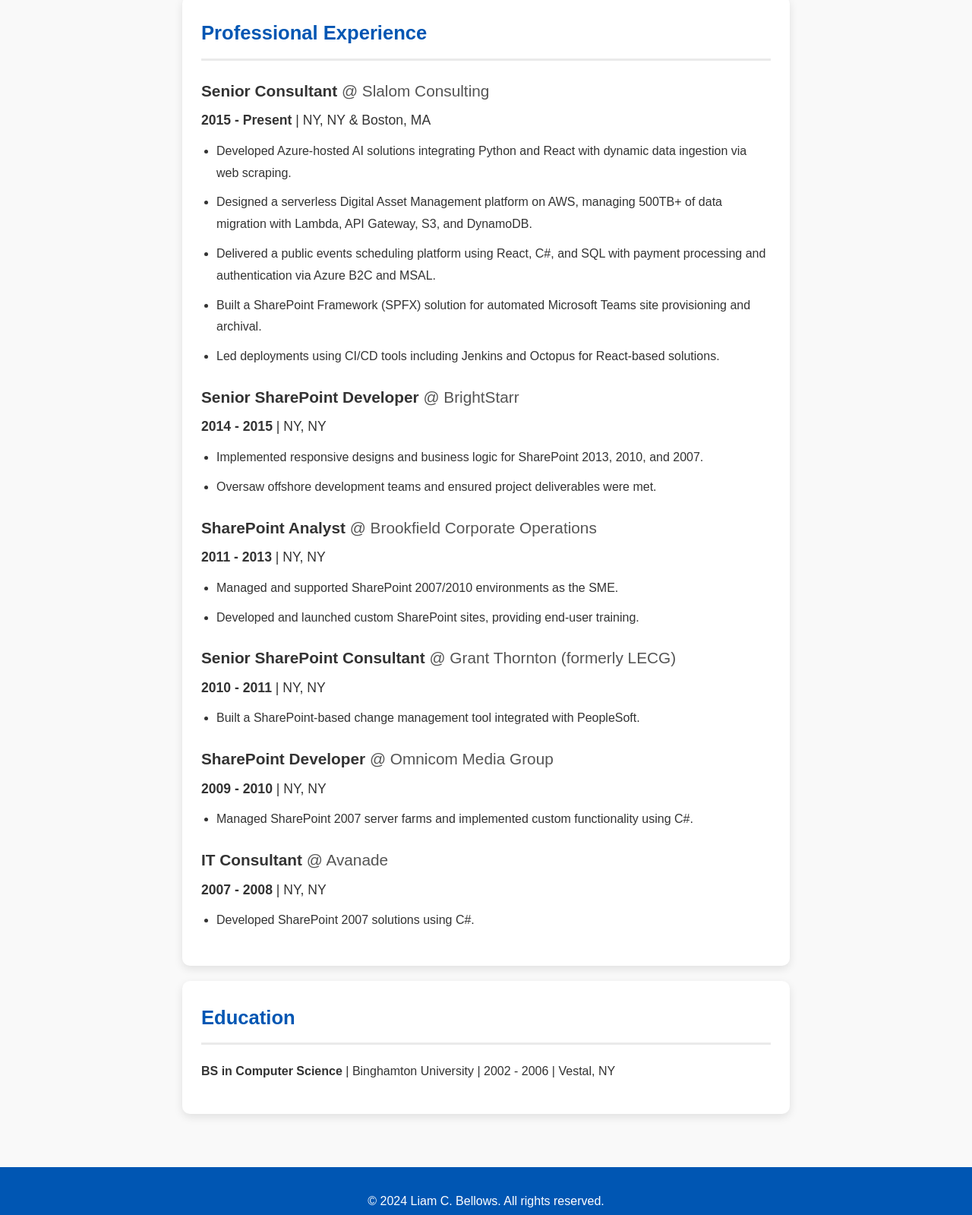
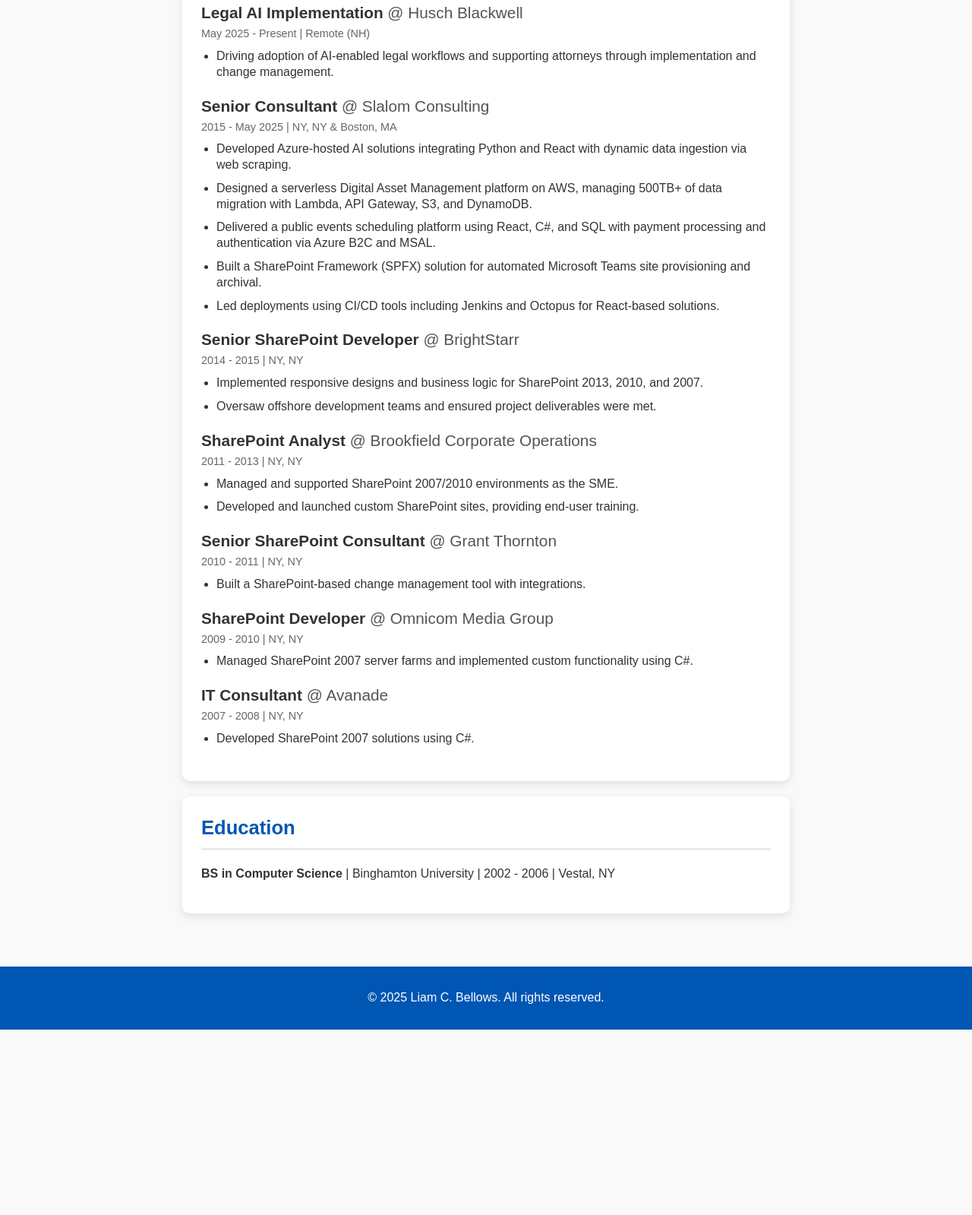
Before and after one commit to lbellows/www.liambellows.com, a website: page public/index.html in a window 1280 px wide. Shown: the part 985-2584 px from the top of the page at 76% size. After the commit the page ends 2340 px from the top, so only its background shows below. Drawn offline with Linux system fonts and the light colour scheme.

Commit message:
refactor a bit

```diff
--- a/public/index.html
+++ b/public/index.html
@@ -9,9 +9,11 @@
     <body>
         <header>
             <h1>Liam C. Bellows</h1>
-            <p>Location: Nashua, NH |
-                <a href="mailto:lbellows@gmail.com">lbellows@gmail.com</a> |
-                <a href="http://liambellows.com">liambellows.com</a>
+            <p>
+                Location: Nashua, NH |
+                <a href="mailto:me@lbellows.com">me@lbellows.com</a>
+                |
+                <a href="https://liambellows.com">liambellows.com</a>
             </p>
         </header>
         <nav class="top-nav" aria-label="Subdomain navigation">
@@ -39,11 +41,24 @@
             <section id="employment">
                 <h2>Professional Experience</h2>
                 <article>
-                    <h3>Senior Consultant
+                    <h3>
+                        Legal AI Implementation
+                        <span>@ Husch Blackwell</span>
+                    </h3>
+                    <p>
+                        May 2025 - Present | Remote (NH)
+                    </p>
+                    <ul>
+                        <li>Driving adoption of AI-enabled legal workflows and supporting attorneys through implementation and change management.</li>
+                    </ul>
+                </article>
+                <article>
+                    <h3>
+                        Senior Consultant
                         <span>@ Slalom Consulting</span>
                     </h3>
                     <p>
-                        <strong>2015 - Present</strong> | NY, NY & Boston, MA
+                        2015 - May 2025 | NY, NY & Boston, MA
                     </p>
                     <ul>
                         <li>Developed Azure-hosted AI solutions integrating Python and React with dynamic data ingestion via web scraping.</li>
@@ -54,11 +69,12 @@
                     </ul>
                 </article>
                 <article>
-                    <h3>Senior SharePoint Developer
+                    <h3>
+                        Senior SharePoint Developer
                         <span>@ BrightStarr</span>
                     </h3>
                     <p>
-                        <strong>2014 - 2015</strong> | NY, NY
+                        2014 - 2015 | NY, NY
                     </p>
                     <ul>
                         <li>Implemented responsive designs and business logic for SharePoint 2013, 2010, and 2007.</li>
@@ -66,11 +82,12 @@
                     </ul>
                 </article>
                 <article>
-                    <h3>SharePoint Analyst
+                    <h3>
+                        SharePoint Analyst
                         <span>@ Brookfield Corporate Operations</span>
                     </h3>
                     <p>
-                        <strong>2011 - 2013</strong> | NY, NY
+                        2011 - 2013 | NY, NY
                     </p>
                     <ul>
                         <li>Managed and supported SharePoint 2007/2010 environments as the SME.</li>
@@ -78,33 +95,36 @@
                     </ul>
                 </article>
                 <article>
-                    <h3>Senior SharePoint Consultant
-                        <span>@ Grant Thornton (formerly LECG)</span>
+                    <h3>
+                        Senior SharePoint Consultant
+                        <span>@ Grant Thornton</span>
                     </h3>
                     <p>
-                        <strong>2010 - 2011</strong> | NY, NY
+                        2010 - 2011 | NY, NY
                     </p>
                     <ul>
-                        <li>Built a SharePoint-based change management tool integrated with PeopleSoft.</li>
+                        <li>Built a SharePoint-based change management tool with integrations.</li>
                     </ul>
                 </article>
                 <article>
-                    <h3>SharePoint Developer
+                    <h3>
+                        SharePoint Developer
                         <span>@ Omnicom Media Group</span>
                     </h3>
                     <p>
-                        <strong>2009 - 2010</strong> | NY, NY
+                        2009 - 2010 | NY, NY
                     </p>
                     <ul>
                         <li>Managed SharePoint 2007 server farms and implemented custom functionality using C#.</li>
                     </ul>
                 </article>
                 <article>
-                    <h3>IT Consultant
+                    <h3>
+                        IT Consultant
                         <span>@ Avanade</span>
                     </h3>
                     <p>
-                        <strong>2007 - 2008</strong> | NY, NY
+                        2007 - 2008 | NY, NY
                     </p>
                     <ul>
                         <li>Developed SharePoint 2007 solutions using C#.</li>
@@ -114,12 +134,20 @@
             <section id="education">
                 <h2>Education</h2>
                 <p>
-                    <strong>BS in Computer Science</strong> | Binghamton University | 2002 - 2006 | Vestal, NY
+                    <strong>BS in Computer Science</strong>
+                    | Binghamton University | 2002 - 2006 | Vestal, NY
                 </p>
             </section>
         </div>
         <footer>
-            <p>&copy; 2024 Liam C. Bellows. All rights reserved.</p>
+            <p>
+                &copy;
+                <span id="current-year"></span>
+                Liam C. Bellows. All rights reserved.
+            </p>
         </footer>
+        <script>
+            document.getElementById('current-year').textContent = new Date().getFullYear();
+        </script>
     </body>
 </html>
--- a/public/styles.css
+++ b/public/styles.css
@@ -1,7 +1,7 @@
 /* General Styles */
 body {
     font-family: Arial, sans-serif;
-    line-height: 1.8;
+    line-height: 1.3;
     margin: 0;
     padding: 0;
     background-color: #f9f9f9;
@@ -137,6 +137,11 @@
     font-size: 1.1em;
 }
 
+#employment article p {
+    font-size: 0.9em;
+    color: #666;
+}
+
 article ul {
     list-style-type: disc;
     margin: 10px 0 0 20px;
```
